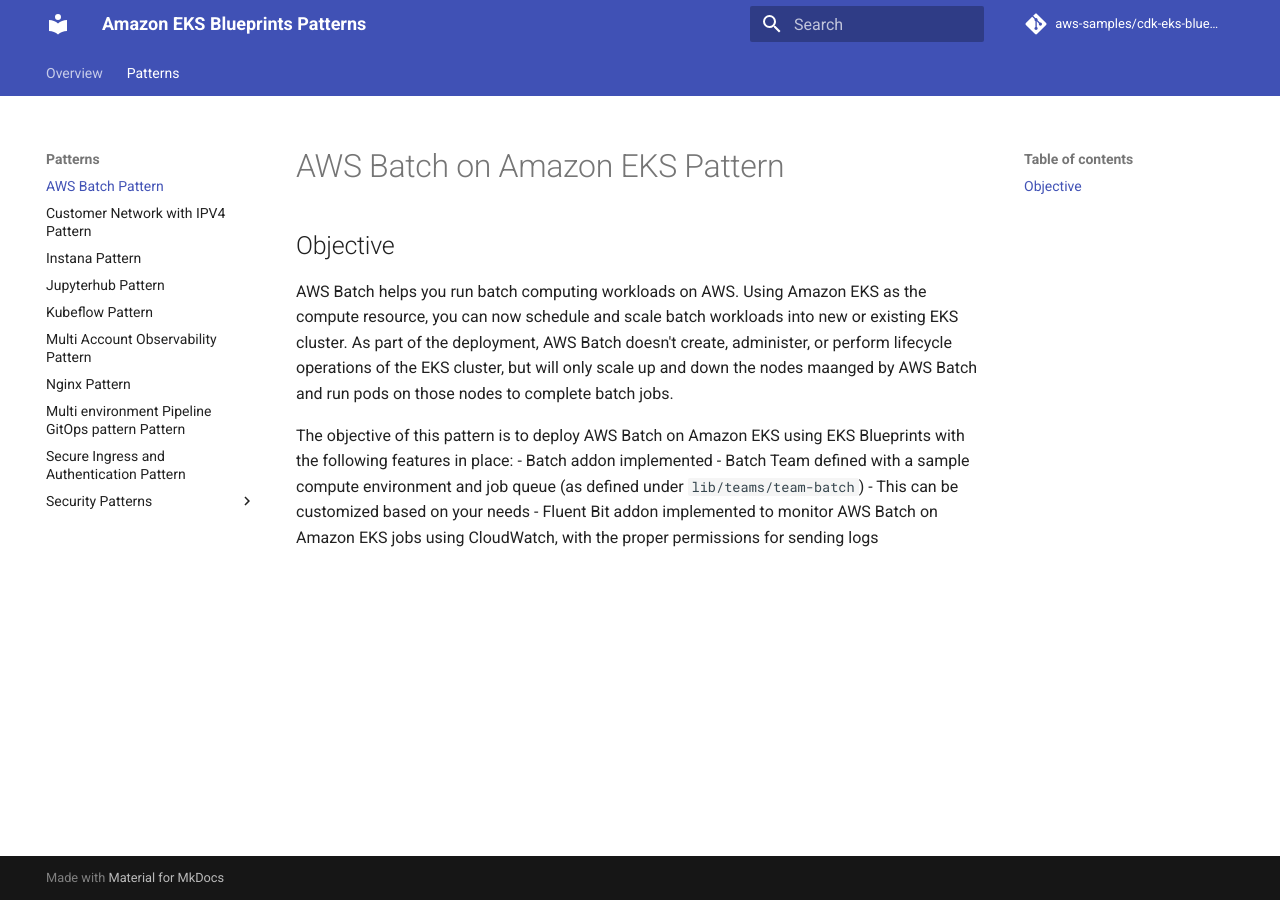
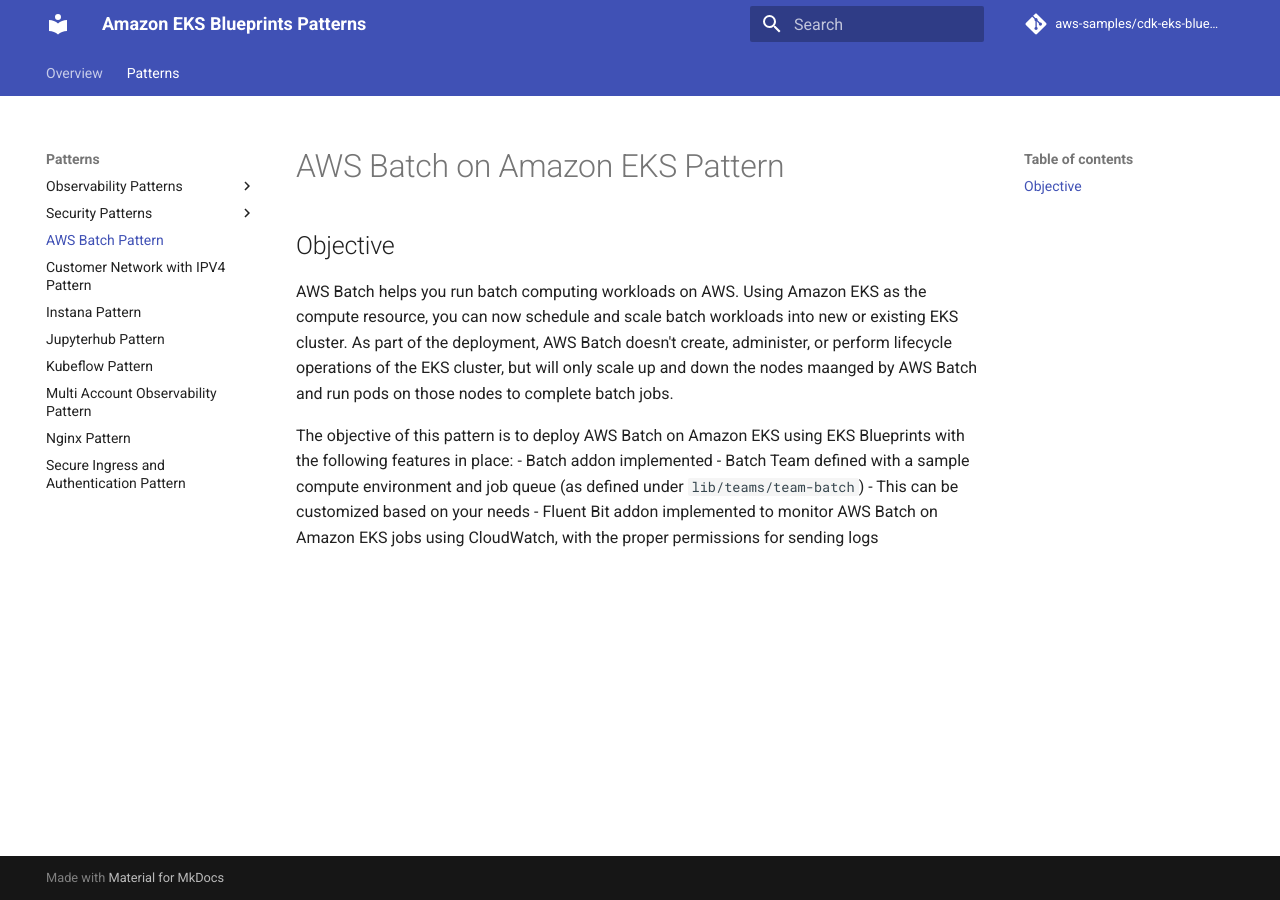
Before and after one commit to aws-samples/cdk-eks-blueprints-patterns, an MkDocs documentation site: the page built from docs/patterns/batch.md, in a window 1280 px wide. Built offline with MkDocs 1.6.1 and Material for MkDocs 9.7.7, drawn with Linux system fonts in a browser that asks for light colours; comment, search, counter and statistics services are not loaded; some of the changed lines change nothing that is shown.

Commit message:
mkdocs.yaml update

```diff
--- a/mkdocs.yml
+++ b/mkdocs.yml
@@ -9,6 +9,16 @@
 nav:
   - Overview: 'index.md'
   - Patterns:
+    - Observability Patterns:
+      - Single New EKS AWS Native Observability Pattern: 'https://github.com/aws-observability/cdk-aws-observability-accelerator/blob/main/docs/patterns/single-new-eks-observability-accelerators/single-new-eks-native-observability.md'
+      - Single New EKS Opensource Observability Pattern: 'https://github.com/aws-observability/cdk-aws-observability-accelerator/blob/main/docs/patterns/single-new-eks-observability-accelerators/single-new-eks-opensource-observability.md'
+      - Multi environment Pipeline GitOps pattern Pattern: 'patterns/pipeline-multi-env-gitops.md'
+    - Security Patterns:
+      - EKS Config Rules: 'patterns/security/eks-config-rules.md'
+      - Encryption At Rest: 'patterns/security/encryption-at-rest.md'
+      - GuardDuty: 'patterns/security/guardduty.md'
+      - Image Scanning: 'patterns/security/image-scanning.md'
+      - SecurityHub: 'patterns/security/securityhub.md'
     - AWS Batch Pattern: 'patterns/batch.md'
     - Customer Network with IPV4 Pattern: 'patterns/custom-networking-with-ipv4.md'
     - Instana Pattern: 'patterns/instana.md'
@@ -16,14 +26,7 @@
     - Kubeflow Pattern: 'patterns/kubeflow.md'
     - Multi Account Observability Pattern: 'patterns/multi-account-monitoring.md'
     - Nginx Pattern: 'patterns/nginx.md'
-    - Multi environment Pipeline GitOps pattern Pattern: 'patterns/pipeline-multi-env-gitops.md'
     - Secure Ingress and Authentication Pattern: 'patterns/secureingresscognito.md'
-    - Security Patterns:
-      - EKS Config Rules: 'patterns/security/eks-config-rules.md'
-      - Encryption At Rest: 'patterns/security/encryption-at-rest.md'
-      - GuardDuty: 'patterns/security/guardduty.md'
-      - Image Scanning: 'patterns/security/image-scanning.md'
-      - SecurityHub: 'patterns/security/securityhub.md'
 markdown_extensions:
   - def_list
   - pymdownx.highlight
```
